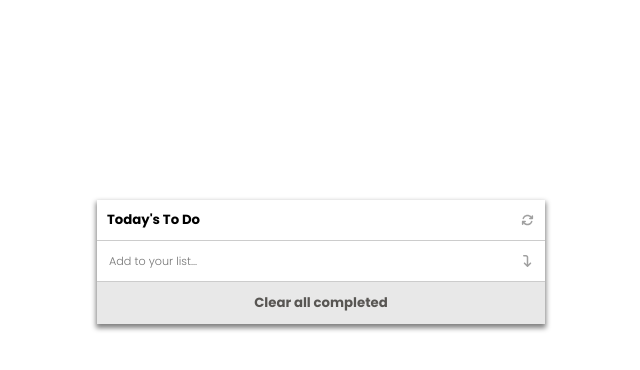
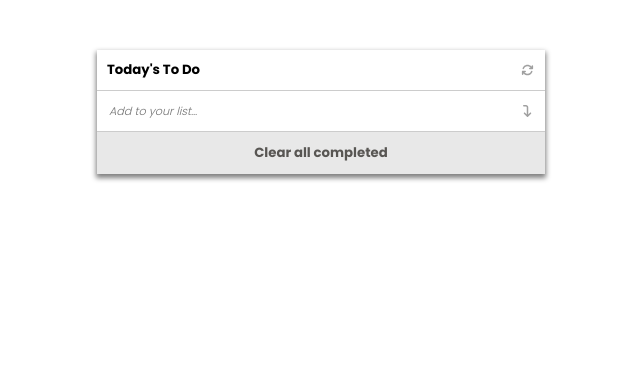
Before and after one commit to misheck12/to-do, a website built with webpack: page src/index.html in a window 1280 px wide. Shown: the whole page, without its empty margins (319-959 px from the left). Built offline with nearby package versions, Linux system fonts and the light colour scheme.

Commit message:
Fix linters

```diff
--- a/src/index.js
+++ b/src/index.js
@@ -7,6 +7,7 @@ import {
 } from './modules/crud.js';
 import { loadStorage } from './modules/storage.js';
 import isComplete from './modules/state.js';
+
 
 import '@fortawesome/fontawesome-free/js/fontawesome.js';
 import '@fortawesome/fontawesome-free/js/solid.js';
--- a/src/style.css
+++ b/src/style.css
@@ -18,7 +18,7 @@ body {
 
 main {
   text-align: center;
-  padding-top: 200px;
+  padding-top: 50px;
 }
 
 ul {
@@ -98,7 +98,7 @@ select:focus {
 }
 
 .input-txt {
-  font-style: normal;
+  font-style: italic;
 }
 
 .ctn-task-list {
```
Also changed, not shown: dist/index.html, 2 other files.
